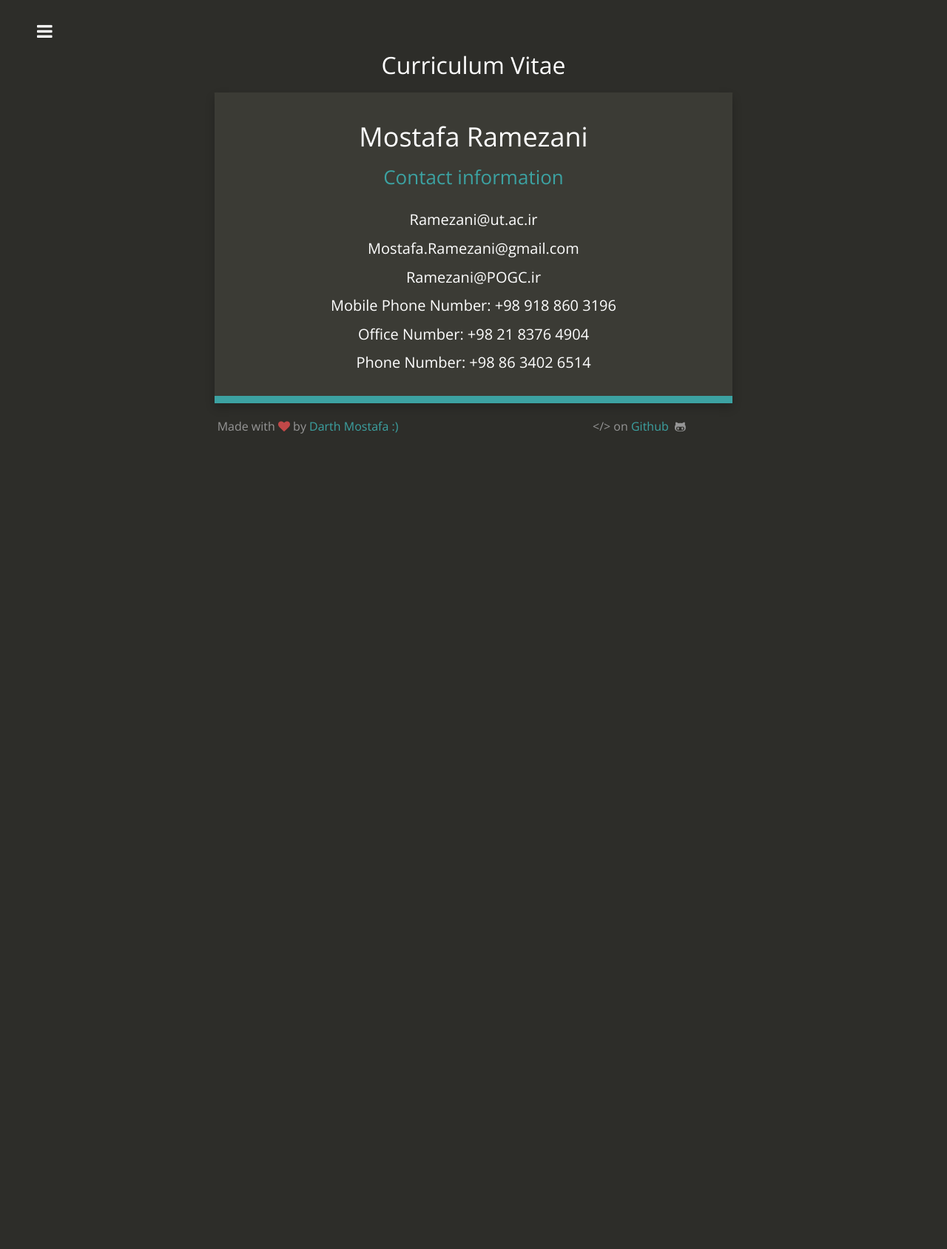
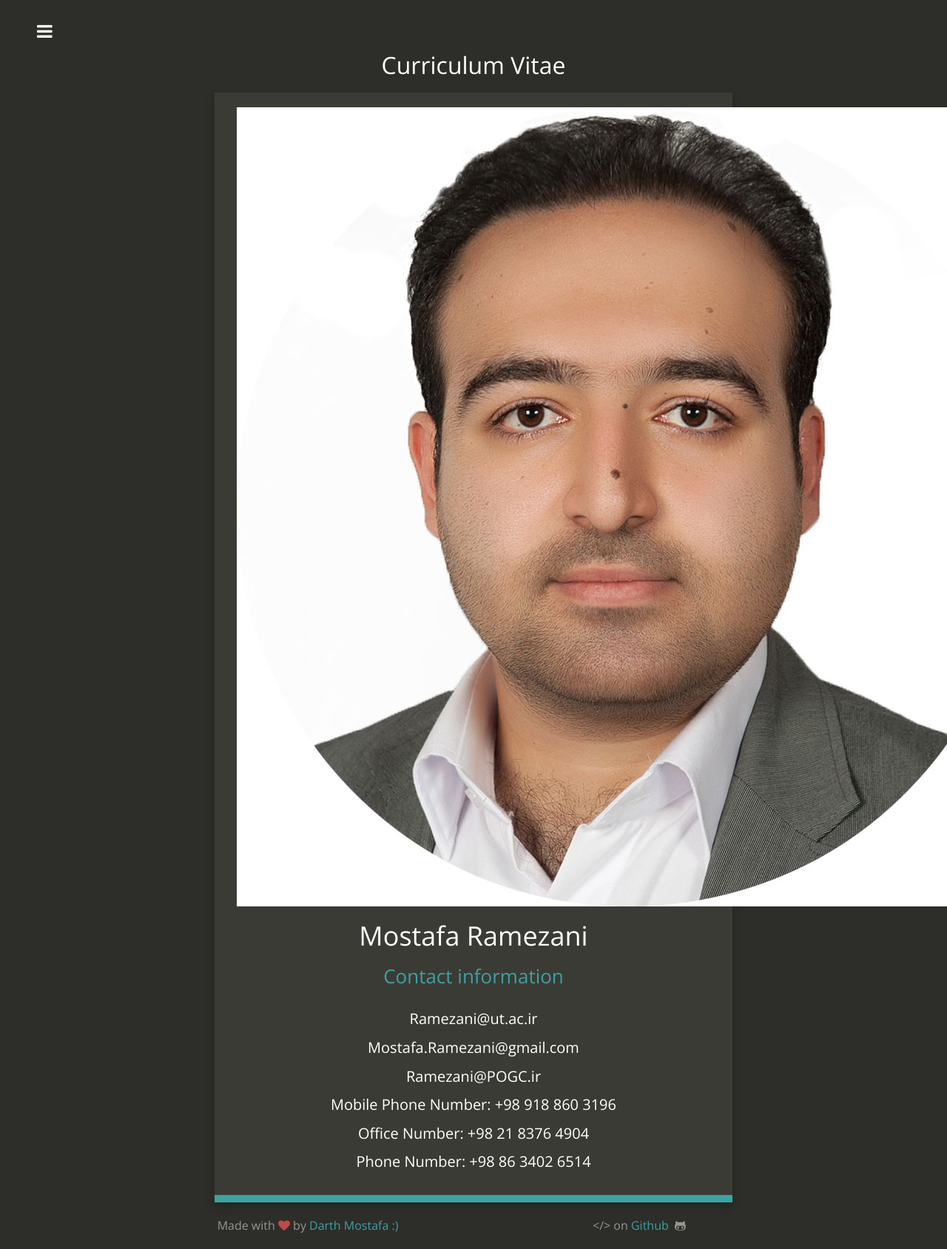
Before and after one commit to anonymoustafa/anonymostafa.github.io, a Jekyll site: the page built from cv.md, in a window 1280 px wide. Shown: the whole page at 74% size. Built offline with Jekyll 4.4.1, drawn with Linux system fonts in a browser that asks for light colours; nearby versions of some CDN libraries; before the commit the page ends 900 px from its top, so only the background shows below that.

Commit message:
cv pic added

```diff
--- a/cv.md
+++ b/cv.md
@@ -3,6 +3,7 @@ layout:     page
 title:      Curriculum Vitae
 permalink:  /cv/
 ---
+![Mostafa Ramezani](https://raw.githubusercontent.com/anonymoustafa/anonymostafa.github.io/master/pictures/mostafaramezani.jpg)
 # Mostafa Ramezani
 ## Contact information
 
```
Also changed, not shown: pictures/mostafaramezani.jpg (added).
